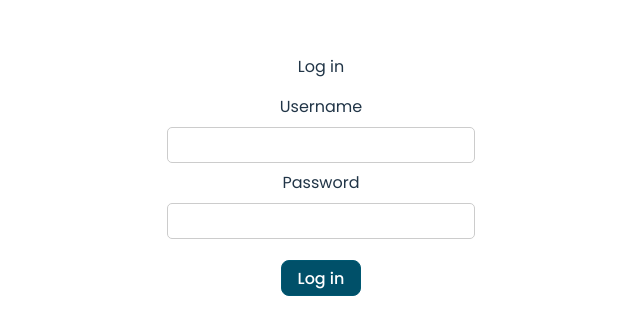
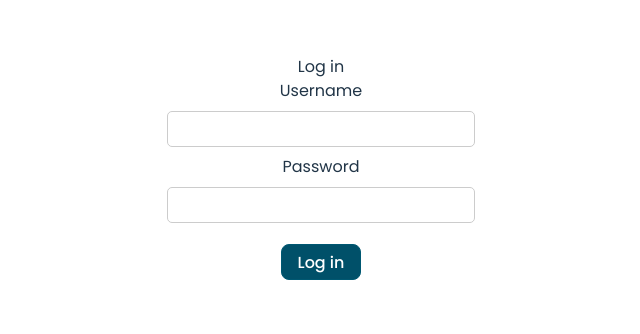
Before and after one commit to stabjana/hr-app, a React (Vite) app: page /employeesData in a window 1280 px wide. Shown: the part 226-560 px from the top of the page, without its empty margins (319-959 px from the left). Built offline with nearby package versions, Linux system fonts and the light colour scheme.

Commit message:
enhance css modules

```diff
--- a/src/components/EmployeeCard/employeeCard.module.css
+++ b/src/components/EmployeeCard/employeeCard.module.css
@@ -93,7 +93,7 @@
 
 .cardImage img {
     object-fit: cover;
-    width: 50%;
+    width: 80%;
     margin: 1rem;
     padding: 0.5rem;
     border: 0.5rem solid #005872;
--- a/src/index.css
+++ b/src/index.css
@@ -1,18 +1,18 @@
 @import url('https://fonts.googleapis.com/css2?family=Aleo:ital,wght@0,100..900;1,100..900&family=Poppins:ital,wght@0,100;0,200;0,300;0,400;0,500;0,600;0,700;1,100;1,200;1,300;1,400;1,500;1,600;1,700&display=swap');
+
+* {
+  margin: 0;
+  padding: 0;
+  box-sizing: border-box;
+}
 
 :root {
   font-family: "Poppins", sans-serif;
   line-height: 1.5;
   font-weight: 400;
-
   color-scheme: light dark;
   color: rgba(201, 255, 229, 0.87);
   background-color: #010830;
-
-  font-synthesis: none;
-  text-rendering: optimizeLegibility;
-  -webkit-font-smoothing: antialiased;
-  -moz-osx-font-smoothing: grayscale;
 }
 
 a {
```
